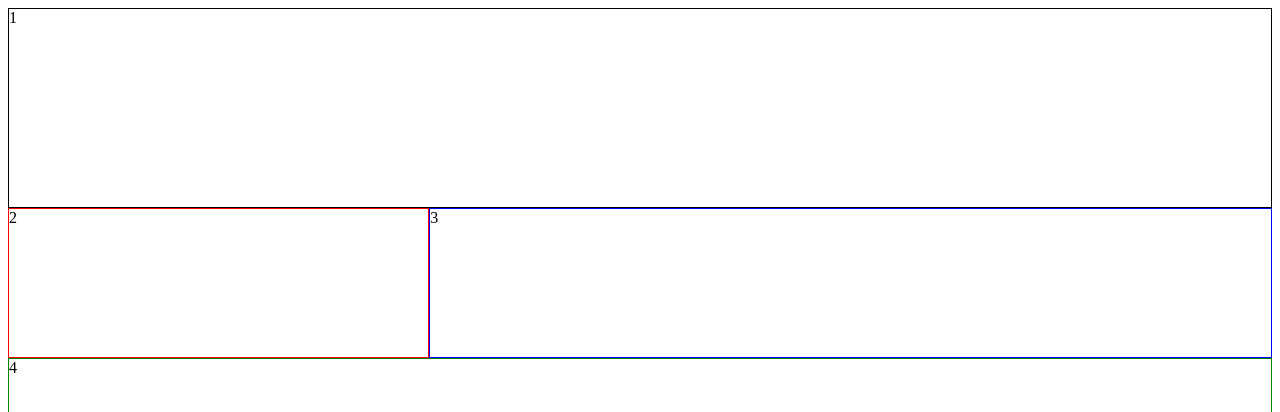
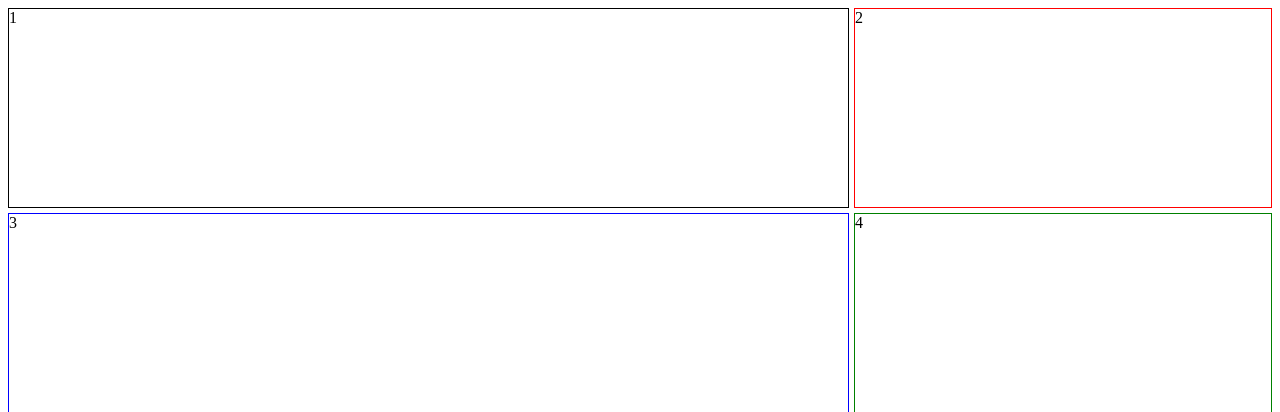
Before and after one commit to ArthurJRCelso/doZero, a plain HTML site: page testes/index.html in a window 1280 px wide. Shown: the top 412 px of the page. Drawn offline with Linux system fonts and the light colour scheme.

Commit message:
revisão

```diff
--- a/testes/style.css
+++ b/testes/style.css
@@ -3,11 +3,17 @@ div {
     grid-template-columns: repeat(3, 1fr);
     grid-template-rows: 200px 150px;
     height: 100vh;
+    gap: 5px;
+    grid-template-areas:
+     "A A B"
+     "C C D"
+     "C C D";
 }
 
 main {
     border: 1px solid black;
-    grid-column: 1/4;
+   /* grid-column: 1/4;*/
+   grid-area: A;
 }
 
 span {
@@ -16,10 +22,12 @@ span {
 
 article {
     border: 1px solid blue;
-    grid-column: 2/4;
+   /* grid-column: 2/4;*/
+   grid-area: C;
 }
 
 footer {
     border: 1px solid green;
-    grid-column: 1/4;
+    /*grid-column: 1/4;*/
+    grid-area: D;
 }
```
